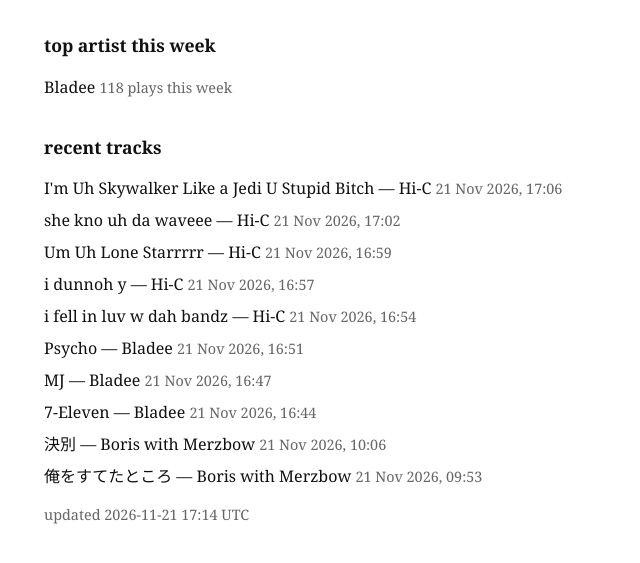
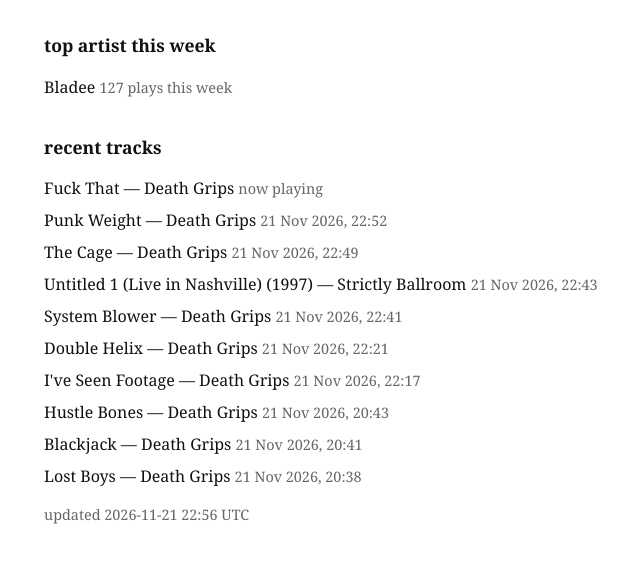
Before and after one commit to nathansimpson2007/blog, a plain HTML site: page music.html in a window 1280 px wide. Shown: the part 127-690 px from the top of the page, without its empty margins (276-916 px from the left). Drawn offline with Linux system fonts and the light colour scheme.

Commit message:
Update music page

```diff
--- a/music.html
+++ b/music.html
@@ -14,24 +14,24 @@
 
 <h2>top artist this week</h2>
 
-<p>Bladee <span class="date">118 plays this week</span></p>
+<p>Bladee <span class="date">127 plays this week</span></p>
 
 <h2>recent tracks</h2>
 
 <ul>
-  <li>I&#39;m Uh Skywalker Like a Jedi U Stupid Bitch — Hi-C <span class="date">21 Nov 2026, 17:06</span></li>
-  <li>she kno uh da waveee — Hi-C <span class="date">21 Nov 2026, 17:02</span></li>
-  <li>Um Uh Lone Starrrrr — Hi-C <span class="date">21 Nov 2026, 16:59</span></li>
-  <li>i dunnoh y — Hi-C <span class="date">21 Nov 2026, 16:57</span></li>
-  <li>i fell in luv w dah bandz — Hi-C <span class="date">21 Nov 2026, 16:54</span></li>
-  <li>Psycho — Bladee <span class="date">21 Nov 2026, 16:51</span></li>
-  <li>MJ — Bladee <span class="date">21 Nov 2026, 16:47</span></li>
-  <li>7-Eleven — Bladee <span class="date">21 Nov 2026, 16:44</span></li>
-  <li>決別 — Boris with Merzbow <span class="date">21 Nov 2026, 10:06</span></li>
-  <li>俺をすてたところ — Boris with Merzbow <span class="date">21 Nov 2026, 09:53</span></li>
+  <li>Fuck That — Death Grips <span class="date">now playing</span></li>
+  <li>Punk Weight — Death Grips <span class="date">21 Nov 2026, 22:52</span></li>
+  <li>The Cage — Death Grips <span class="date">21 Nov 2026, 22:49</span></li>
+  <li>Untitled 1 (Live in Nashville) (1997) — Strictly Ballroom <span class="date">21 Nov 2026, 22:43</span></li>
+  <li>System Blower — Death Grips <span class="date">21 Nov 2026, 22:41</span></li>
+  <li>Double Helix — Death Grips <span class="date">21 Nov 2026, 22:21</span></li>
+  <li>I&#39;ve Seen Footage — Death Grips <span class="date">21 Nov 2026, 22:17</span></li>
+  <li>Hustle Bones — Death Grips <span class="date">21 Nov 2026, 20:43</span></li>
+  <li>Blackjack — Death Grips <span class="date">21 Nov 2026, 20:41</span></li>
+  <li>Lost Boys — Death Grips <span class="date">21 Nov 2026, 20:38</span></li>
 </ul>
 
-<p class="date">updated 2026-11-21 17:14 UTC</p>
+<p class="date">updated 2026-11-21 22:56 UTC</p>
 
 </body>
 </html>
```
